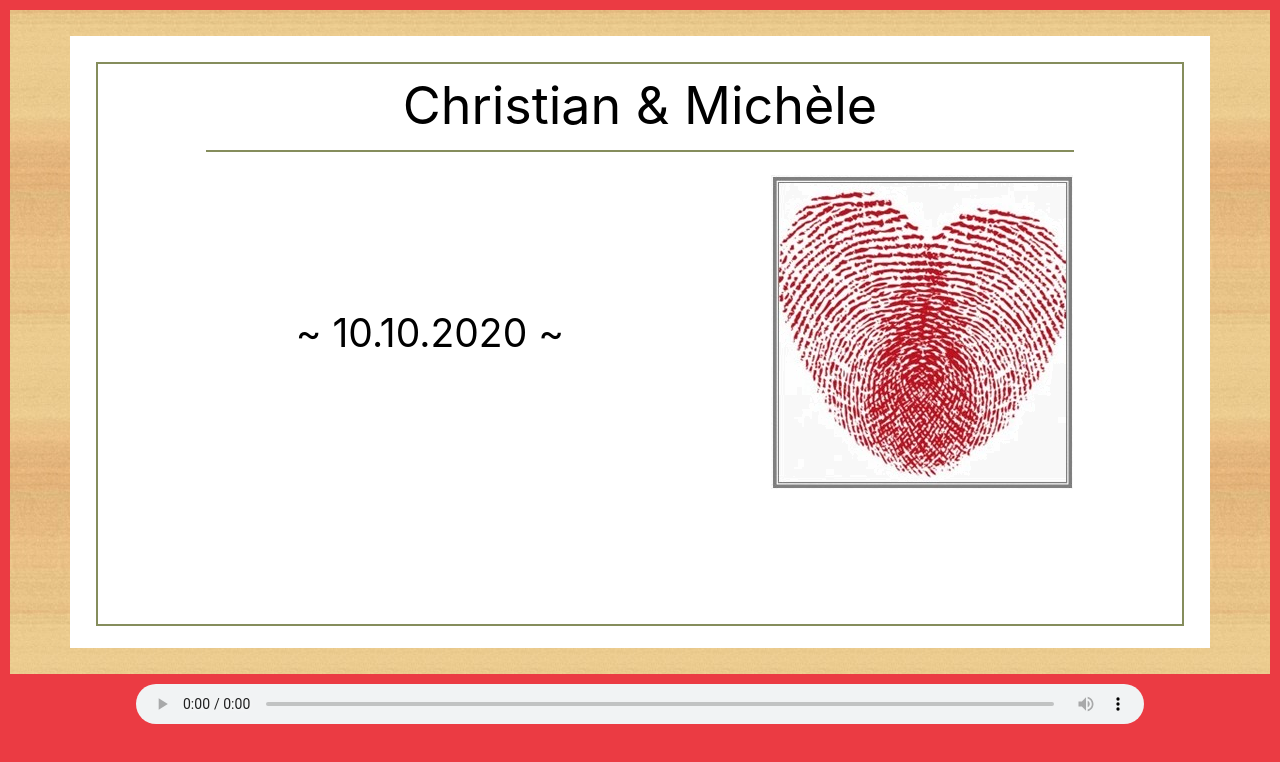
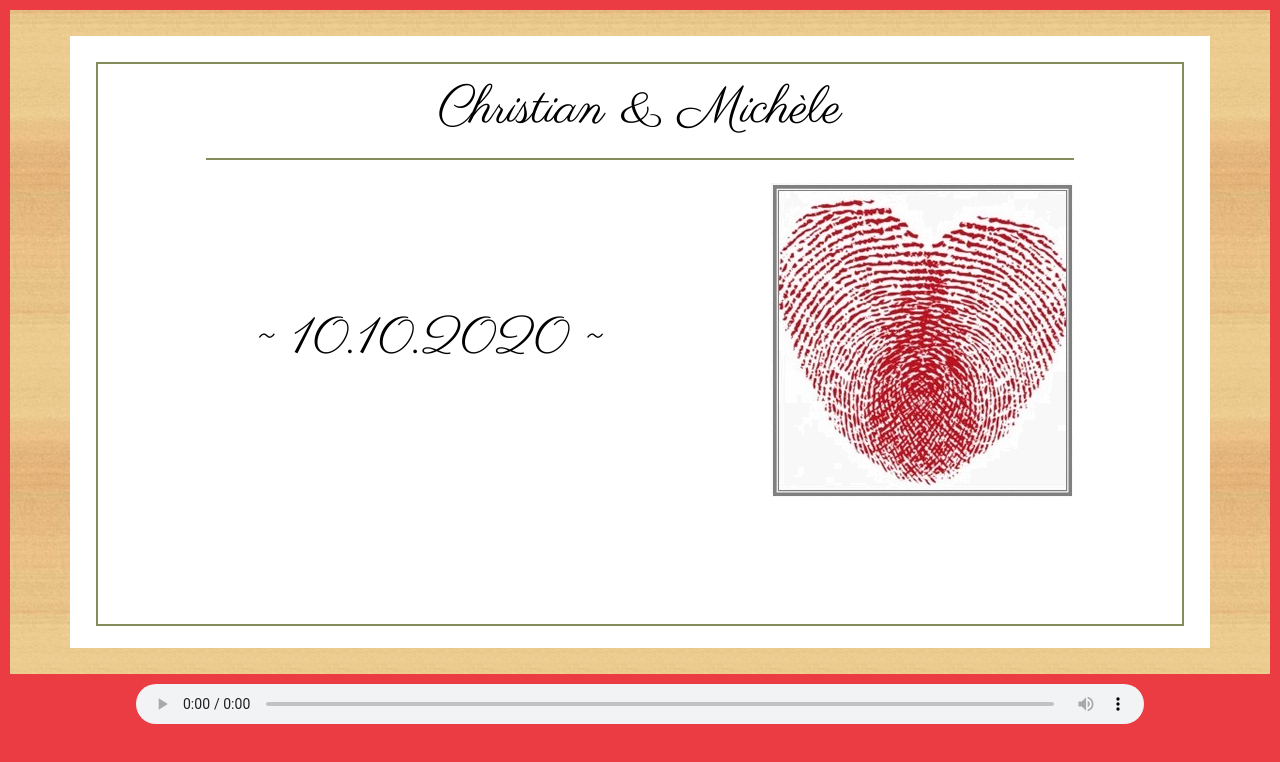
Before and after one commit to sven-olding/christian-michele-hochzeit, a React (Create React App) app: page / in a window 1280 px wide. Shown: the top 762 px of the page. Built offline with nearby package versions, Linux system fonts and the light colour scheme.

Commit message:
change font to Parisienne

```diff
--- a/src/App.css
+++ b/src/App.css
@@ -1,3 +1,8 @@
+@font-face {
+  font-family: "Parisienne";
+  src: url("/Parisienne-Regular.ttf") format("truetype");
+}
+
 .App {
   text-align: center;
   background-color: #eb3b43;
@@ -5,8 +10,8 @@
   font-size: calc(10px + 2vmin);
   color: white;
   padding: 10px;
-  font-family: "Lucida Calligraphy", -apple-system, BlinkMacSystemFont,
-    "Segoe UI", "Roboto", "Oxygen";
+  font-family: "Parisienne", "Lucida Calligraphy", -apple-system,
+    BlinkMacSystemFont, "Segoe UI", "Roboto", "Oxygen";
 }
 
 h1 {
--- a/src/components/AudioPlayer.tsx
+++ b/src/components/AudioPlayer.tsx
@@ -18,7 +18,7 @@ const AudioPlayer: React.FC<AudioPlayerProps> = (props: AudioPlayerProps) => {
       onPlay={onPlay}
       onTimeUpdate={onTimeUpdate}
     >
-      <source src="song.m4a" type="audio/mpeg"></source>
+      <source src="/song.m4a" type="audio/mpeg"></source>
     </audio>
   );
 };
--- a/src/components/SongText.css
+++ b/src/components/SongText.css
@@ -1,5 +1,5 @@
 .TextContainer {
   color: #000;
-  font-size: 1.5em;
+  font-size: 2em;
   width: 70vw;
 }
```
Also changed, not shown: public/Parisienne-Regular.ttf (added).
